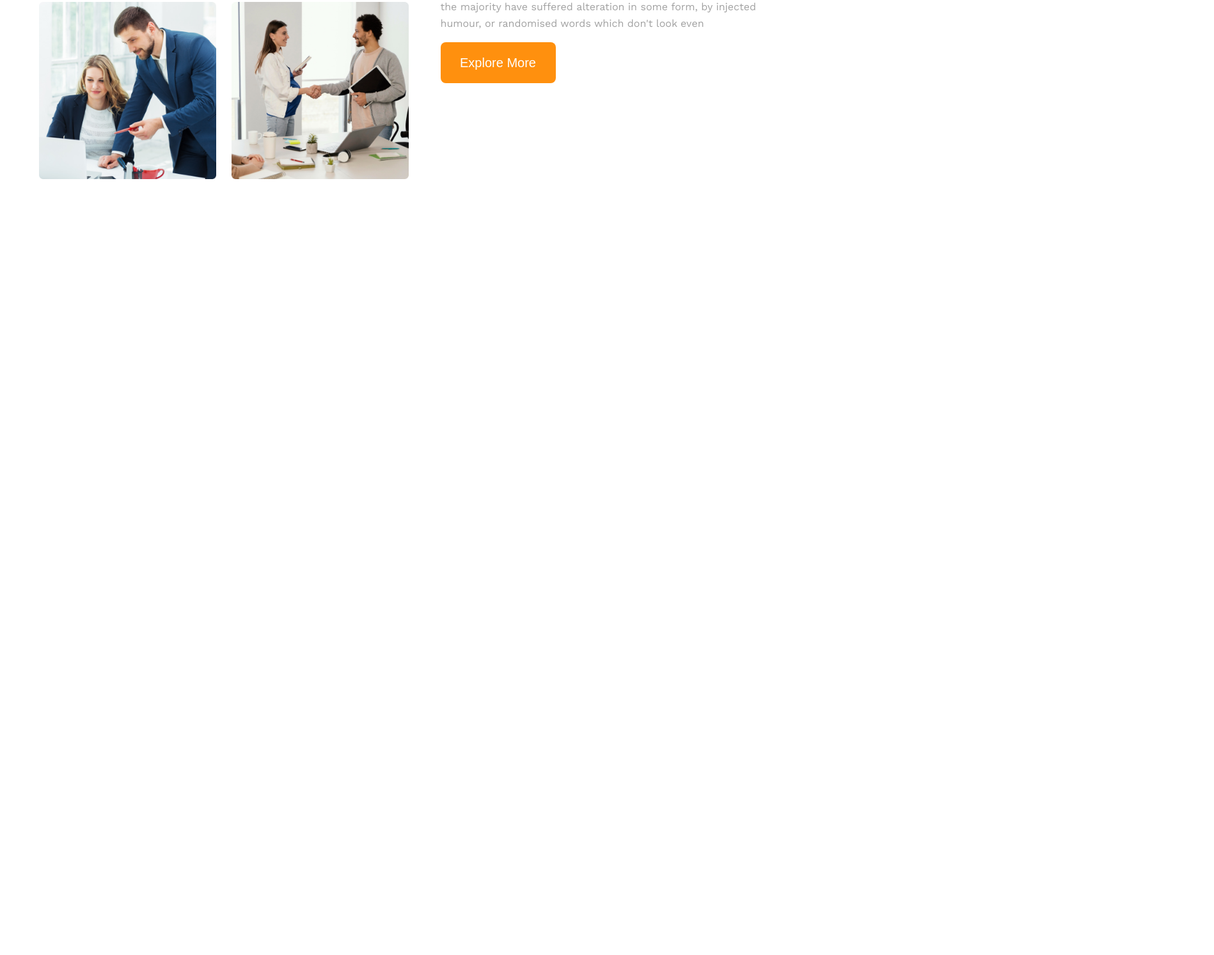
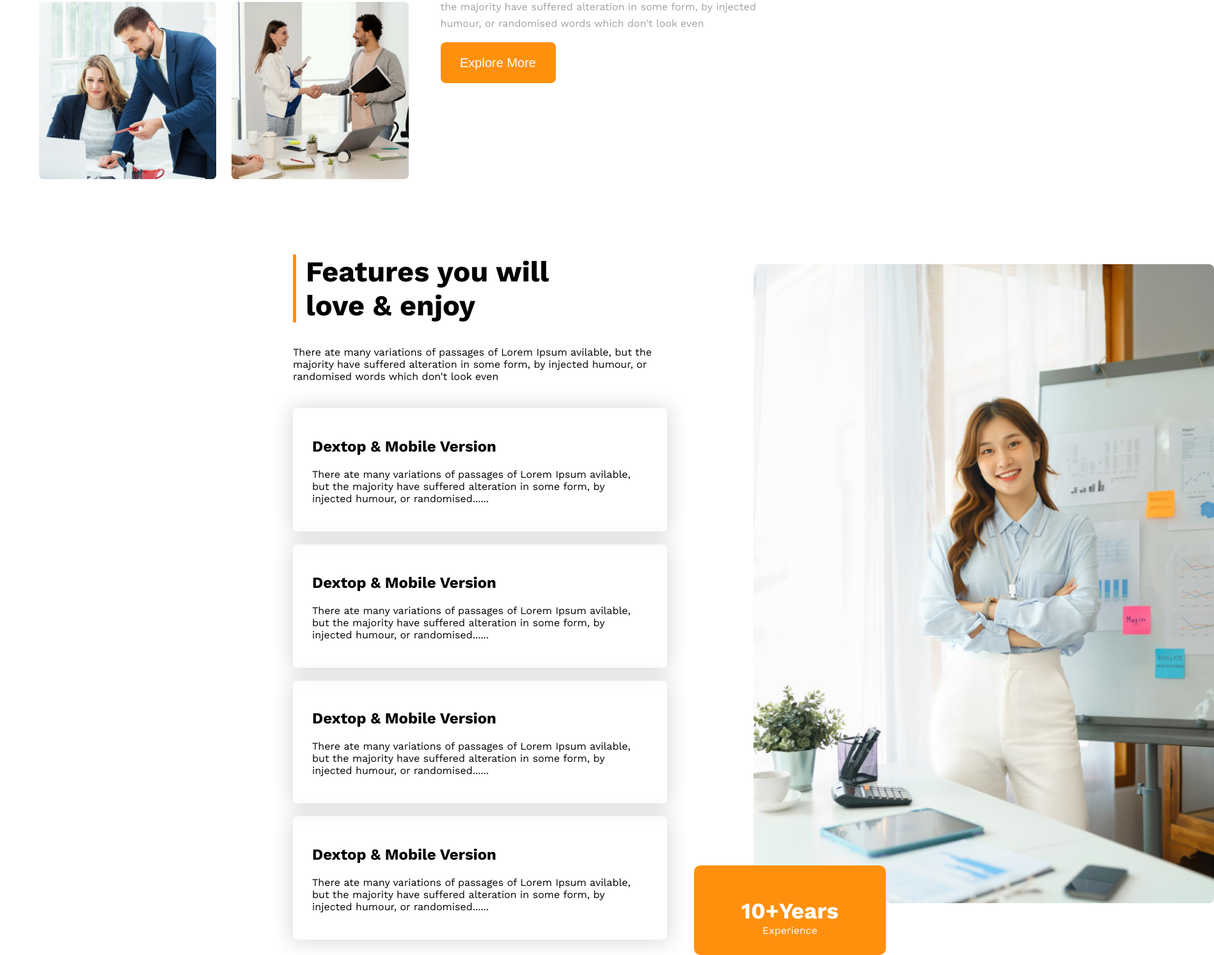
Before and after one commit to WordpressDrolax/skraju, a plain HTML site: page index.html in a window 1280 px wide. Shown: the part 1594-3087 px from the top of the page at 64% size, 1898 px wide, since content can reach past the window. Before the commit the page ends 1962 px from the top, so only its background shows below. Drawn offline with nearby package versions, Linux system fonts and the light colour scheme.

Commit message:
five commit

```diff
--- a/css/style.css
+++ b/css/style.css
@@ -144,3 +144,90 @@ span.colorfull_features {
     line-height: 26px;
     color: #A1A1A1;
 }
+
+/* Features Blog */
+
+.features_blog_wrapper {
+    display: flex;
+    align-items: center;
+}
+.features_blog {
+    width: 50%;
+}
+.features_blog_Img {
+    width: 50%;
+}
+
+.features_blog_box {
+    /* border: 1px solid red; */
+    box-shadow: azure;
+    box-shadow: 0px 1px 30px 5px #00000021;
+    width: 525px;
+    padding: 26px 30px;
+    border-radius: 7px;
+    margin-top: 20px;
+}
+.featrues_box_Wrapper:last-child{
+    margin-top: 0px;
+}
+.features_blog_Img img {
+    width: 100%;
+    height: auto;
+
+}
+/* gdfsgdhd */
+.section_container {
+    width: 1440px;
+    margin-left: 450px;
+}
+
+.features_blog_Info {
+    width: 561px;
+}
+
+.features_blog_Info h1 {
+    width: 400px;
+    border-left: 5px solid #FF900E;
+    padding: 0px 15px;
+font-size: 45px;
+font-weight: 700;
+}
+
+.features_blog_Info p{
+    padding-bottom: 20px;
+}
+
+
+ .success {
+    margin: auto;
+    text-align: center;
+    width: 300px;
+    height: 100px;
+    padding: 20px 0px;
+    position: absolute;
+    background-color: #FF900E;
+    z-index: 1;
+    top: 10;
+    left: 1085px;
+    margin-top: -116px;
+    border-radius: 10px;
+}
+
+.success button {
+    width: 200px;
+    height: 64px;
+}
+
+.success h1 {
+    font-size: 35px;
+    margin: 0px;
+    color: #fff;
+    margin-top: 30px;
+}
+
+.success h4 {
+    font-size: 16px;
+    margin: 0px;
+    color: #fff;
+    font-weight: 400;
+}
--- a/index.html
+++ b/index.html
@@ -70,6 +70,76 @@
                 </div>
             </div>
         </section>
+
+
+<section>
+    <div class="section_container">
+    <div class="features_blog_wrapper">
+
+  <div class="features_blog">
+    <div class="features_blog_Info">
+        <h1>Features you will love & enjoy</h1>
+    <p>There ate many variations of passages of Lorem Ipsum avilable, but the majority have suffered
+    alteration in some form, by injected humour, or randomised words which don't look even</p>
+
+        </div>
+
+
+
+
+<div class="featrues_box_Wrapper">
+
+    <div class="features_blog_box">
+        <h2> Dextop & Mobile Version</h2>
+        <p>There ate many variations of passages of Lorem Ipsum avilable, but the majority have suffered
+            alteration in some form, by injected humour, or randomised......</p>
+    </div>
+    <div class="features_blog_box">
+        <h2> Dextop & Mobile Version</h2>
+        <p>There ate many variations of passages of Lorem Ipsum avilable, but the majority have suffered
+            alteration in some form, by injected humour, or randomised......</p>
+    </div>
+    <div class="features_blog_box">
+        <h2> Dextop & Mobile Version</h2>
+        <p>There ate many variations of passages of Lorem Ipsum avilable, but the majority have suffered
+            alteration in some form, by injected humour, or randomised......</p>
+    </div>
+    <div class="features_blog_box">
+        <h2> Dextop & Mobile Version</h2>
+        <p>There ate many variations of passages of Lorem Ipsum avilable, but the majority have suffered
+            alteration in some form, by injected humour, or randomised......</p>
+    </div>
+</div>
+
+
+  </div>
+
+
+
+
+    <div class="features_blog_Img">
+        <div class="img">
+            <img src="images/architect.png" alt="">
+        </div>
+    </div>
+
+
+     </div>
+
+     <div class="success">
+        <h1>10+Years</h1>
+        <h4>Experience</h4>
+     </div>
+ </div>
+</section>
+
+
+
+
+
+
+
+
     </main>
 
 
```
